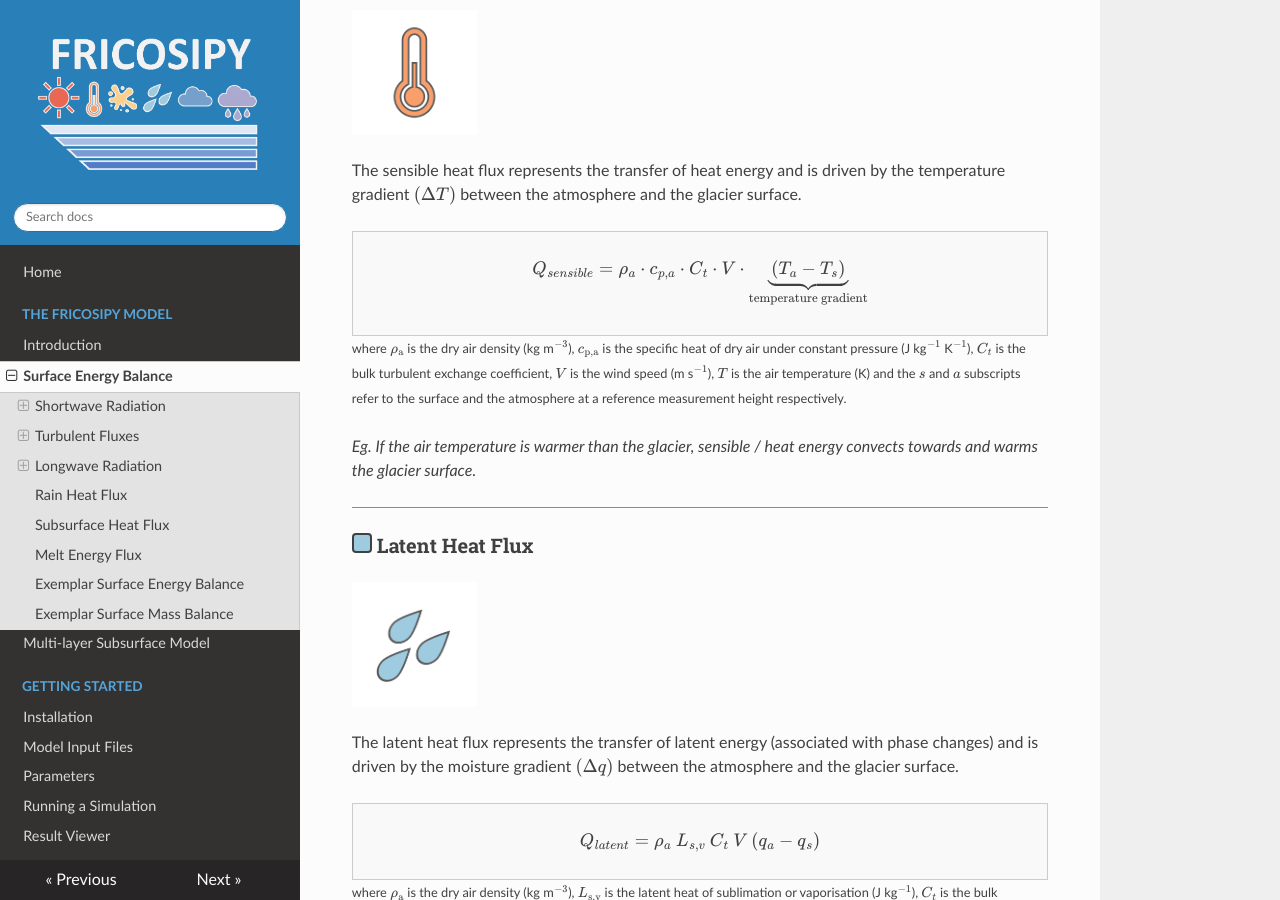
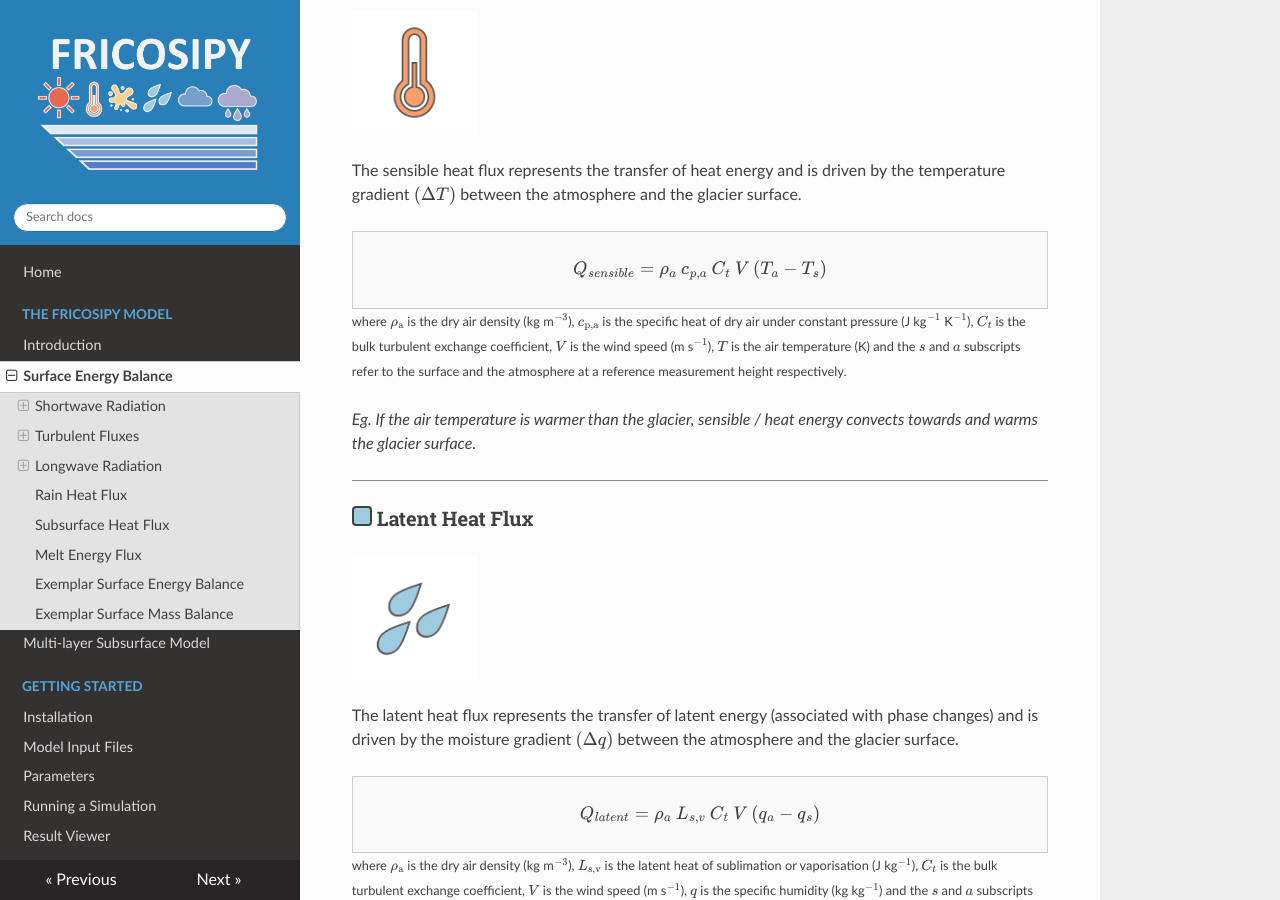
Before and after one commit to MarcusGastaldello/FRICOSIPY, an MkDocs documentation site: the page built from docs/surface_energy_balance.md, in a window 1280 px wide and 900 px high, scrolled down 3408 px. Built offline with MkDocs 1.6.1, drawn with Linux system fonts in a browser that asks for light colours; nearby versions of some CDN libraries.

Commit message:
Update surface_energy_balance.md

```diff
--- a/docs/surface_energy_balance.md
+++ b/docs/surface_energy_balance.md
@@ -163,7 +163,7 @@ The sensible heat flux represents the transfer of heat energy and is driven by t
 
 <div style="border:1px solid #ccc; padding:10px; background:#f9f9f9; max-width:100%; overflow-x:auto;">
 $$
-Q_{sensible} = \rho_{a} \cdot c_{p,a} \cdot C_{t} \cdot V \cdot \underbrace{\,(T_{a}-T_{s})\,}_{\text{temperature gradient}}
+Q_{sensible} = \rho_{a} \: c_{p,a} \: C_{t} \: V \: (T_{a}-T_{s})
 $$
 </div>
 <small> where $\rho_\text{a}$ is the dry air density (kg m$^{-3}$), $c_{\text{p,a}}$ is the specific heat of dry air under constant pressure (J kg$^{-1}$ K$^{-1}$), $C_{t}$ is the bulk turbulent exchange coefficient, $V$ is the wind speed (m s$^{-1}$), $T$ is the air temperature (K) and the $s$ and $a$ subscripts refer to the surface and the atmosphere at a reference measurement height respectively. </small>
```
